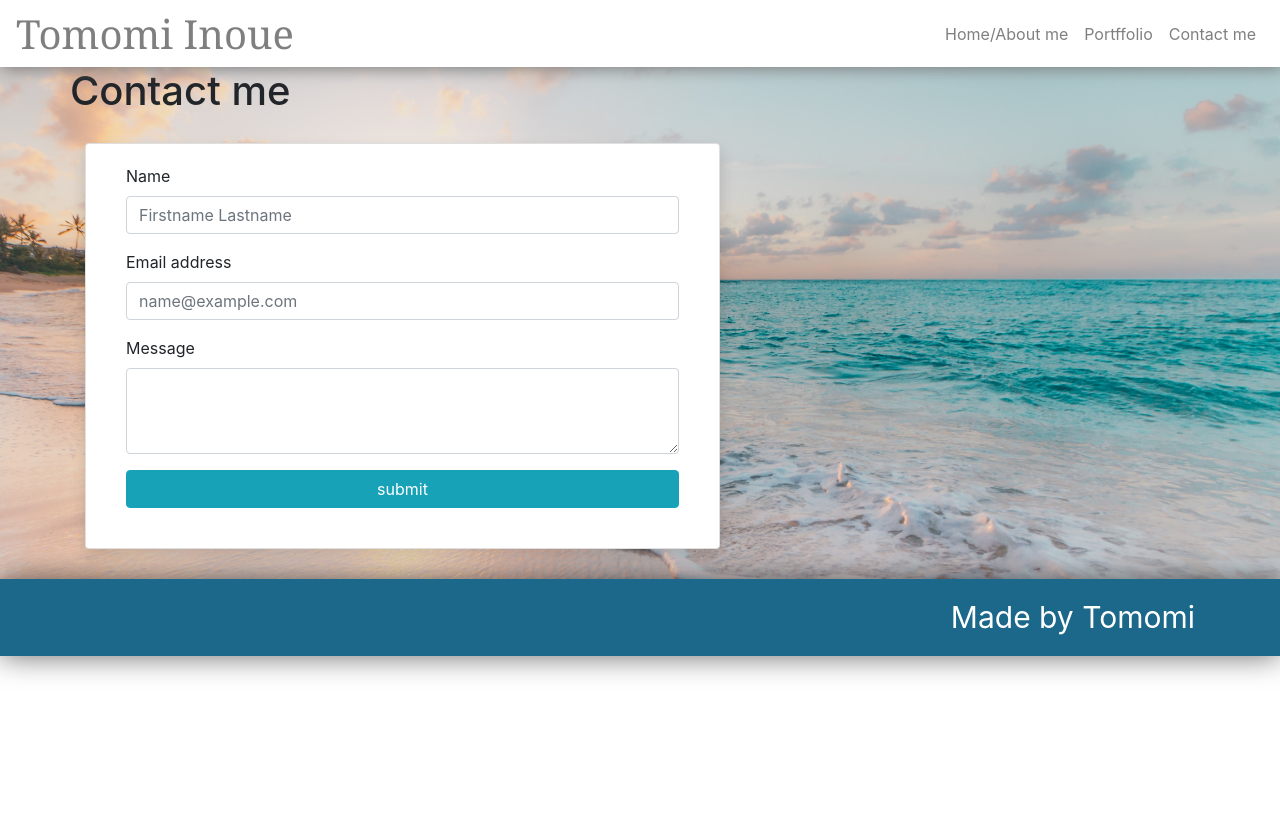
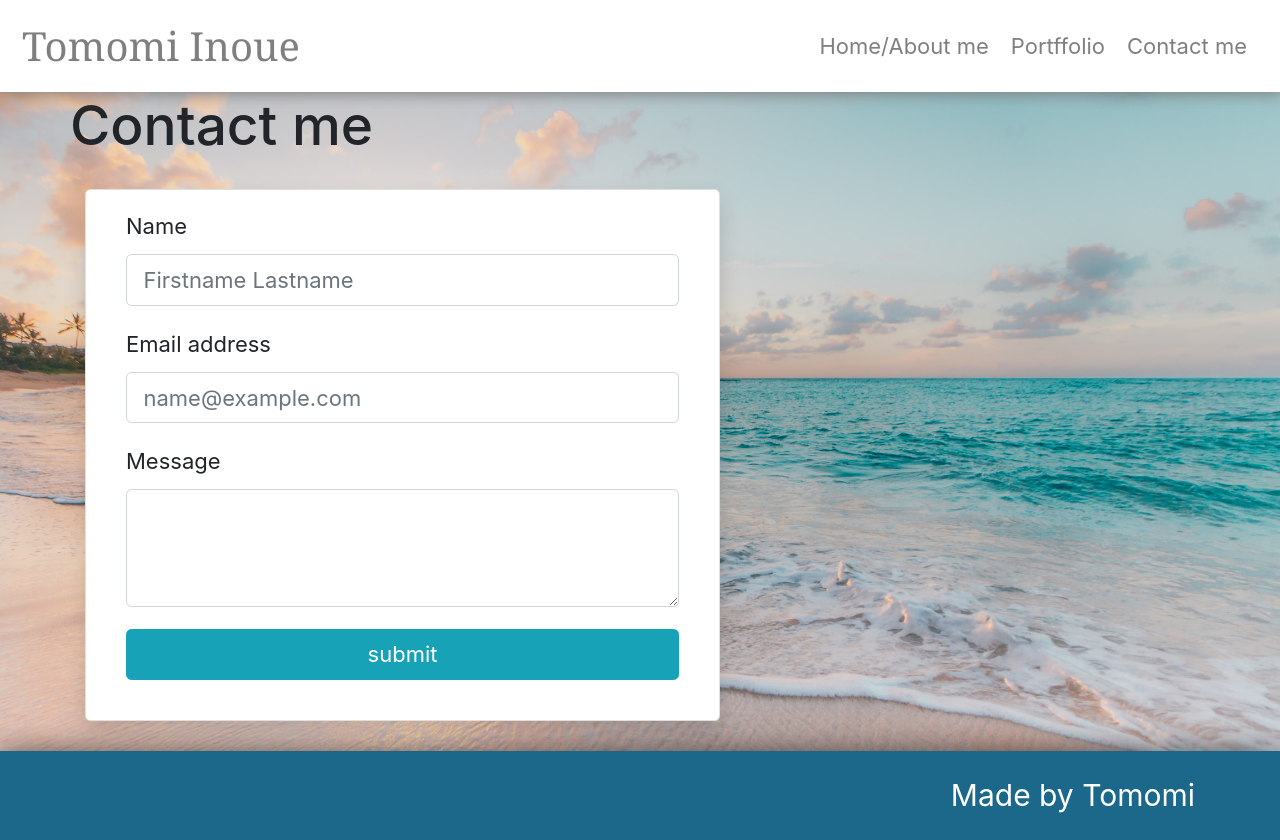
Before and after one commit to Chib1co/Homework_Week2_, a React (Create React App) app in the folder portfolio/: page /Contactme in a window 1280 px wide. Before the commit the page ends 800 px from the top, so only its background shows below. Built offline with nearby package versions, Linux system fonts and the light colour scheme.

Commit message:
updating global css

```diff
--- a/portfolio/src/App.css
+++ b/portfolio/src/App.css
@@ -1,38 +1,7 @@
-.App {
-  text-align: center;
+body, html, code {
+  margin: 0;
+  font-family: Georgia, 'Times New Roman', Times, serif; /*set font*/
+  font-size: 22px; /*set font size */
+  -webkit-font-smoothing: antialiased;
+  -moz-osx-font-smoothing: grayscale;
 }
-
-.App-logo {
-  height: 40vmin;
-  pointer-events: none;
-}
-
-@media (prefers-reduced-motion: no-preference) {
-  .App-logo {
-    animation: App-logo-spin infinite 20s linear;
-  }
-}
-
-.App-header {
-  background-color: #282c34;
-  min-height: 100vh;
-  display: flex;
-  flex-direction: column;
-  align-items: center;
-  justify-content: center;
-  font-size: calc(10px + 2vmin);
-  color: white;
-}
-
-.App-link {
-  color: #61dafb;
-}
-
-@keyframes App-logo-spin {
-  from {
-    transform: rotate(0deg);
-  }
-  to {
-    transform: rotate(360deg);
-  }
-}
--- a/portfolio/src/App.js
+++ b/portfolio/src/App.js
@@ -6,6 +6,8 @@ import Contactme from "./pages/Contactme";
 import Navbar from "./components/Navbar";
 import Footer from "./components/Footer";
 import Wrapper from "./components/Wrapper";
+import './App.css';
+
 
 function App() {
   return (
--- a/portfolio/src/components/Card/index.js
+++ b/portfolio/src/components/Card/index.js
@@ -1,5 +1,8 @@
 import React from 'react'
 import "./style.css";
+import { FontAwesomeIcon } from '@fortawesome/react-fontawesome'
+// import { chevron-right } from '@fortawesome/free-solid-svg-icons'
+
 
 export default function Card(props) {
     return (
@@ -12,7 +15,7 @@ export default function Card(props) {
             <h4 className="repo-title">{props.title}</h4>
             <p>{props.desc}</p>
           <div className="link-btns">
-          <a type="button" className="btn btn-link" href={props.github} target="blank">Github page<i className="fas fa-chevron-right"></i></a>
+          <a type="button" className="btn btn-link" href={props.github} target="blank">Github page<FontAwesomeIcon icon={["fas", "chevron-right"]}/></a>
           <a type="button" className="btn btn-link" href={props.app_link} target="blank">Deployed page<i className="fas fa-chevron-right"></i></a>
         </div>
         </div>
--- a/portfolio/src/components/Form/index.js
+++ b/portfolio/src/components/Form/index.js
@@ -10,15 +10,15 @@ return(
                         <div className="card shadow contact-me-card">
                             <form>
                                 <div className="form-group">
-                                    <label for="exampleFormControlInput1">Name</label>
+                                    <label htmlFor="exampleFormControlInput1">Name</label>
                                     <input type="name" className="form-control" id="exampleFormControlInput1" placeholder="Firstname Lastname" />
     </div>
                                     <div className="form-group">
-                                        <label for="exampleFormControlInput2">Email address</label>
+                                        <label htmlFor="exampleFormControlInput2">Email address</label>
                                         <input type="email" className="form-control" id="exampleFormControlInput2" placeholder="name@example.com" />
     </div>
                                         <div className="form-group">
-                                            <label for="exampleFormControlTextarea1">Message</label>
+                                            <label htmlFor="exampleFormControlTextarea1">Message</label>
                                             <textarea className="form-control" id="exampleFormControlTextarea1" rows="3"></textarea>
                                         </div>
   </form>
--- a/portfolio/src/index.css
+++ b/portfolio/src/index.css
@@ -1,4 +1,4 @@
-body {
+body, html, code {
   margin: 0;
   font-family: Georgia, 'Times New Roman', Times, serif; /*set font*/
   font-size: 22px; /*set font size */
@@ -6,7 +6,7 @@ body {
   -moz-osx-font-smoothing: grayscale;
 }
 
-code {
+/* code {
   font-family: source-code-pro, Menlo, Monaco, Consolas, 'Courier New',
     monospace;
-}
+} */
```
